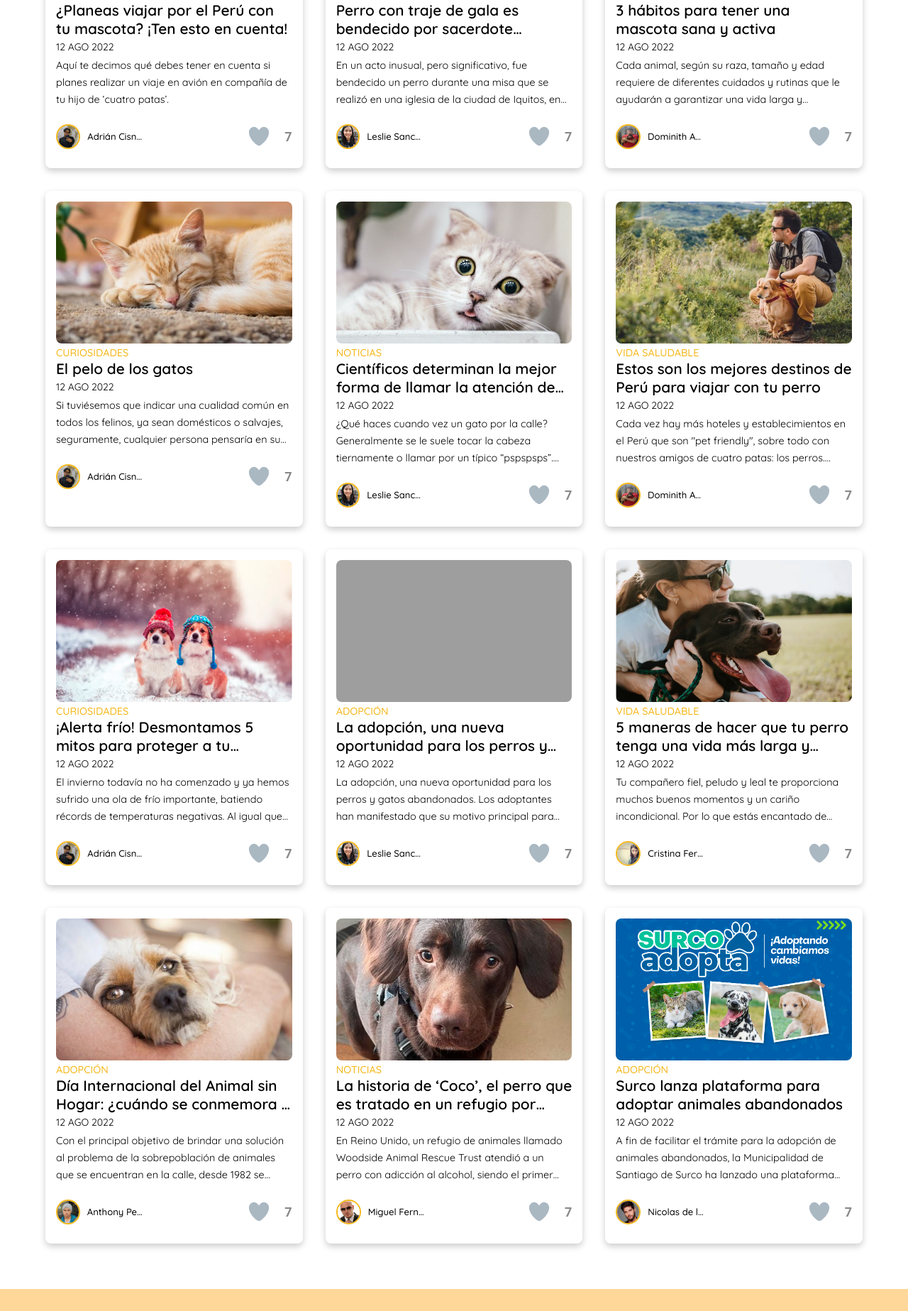
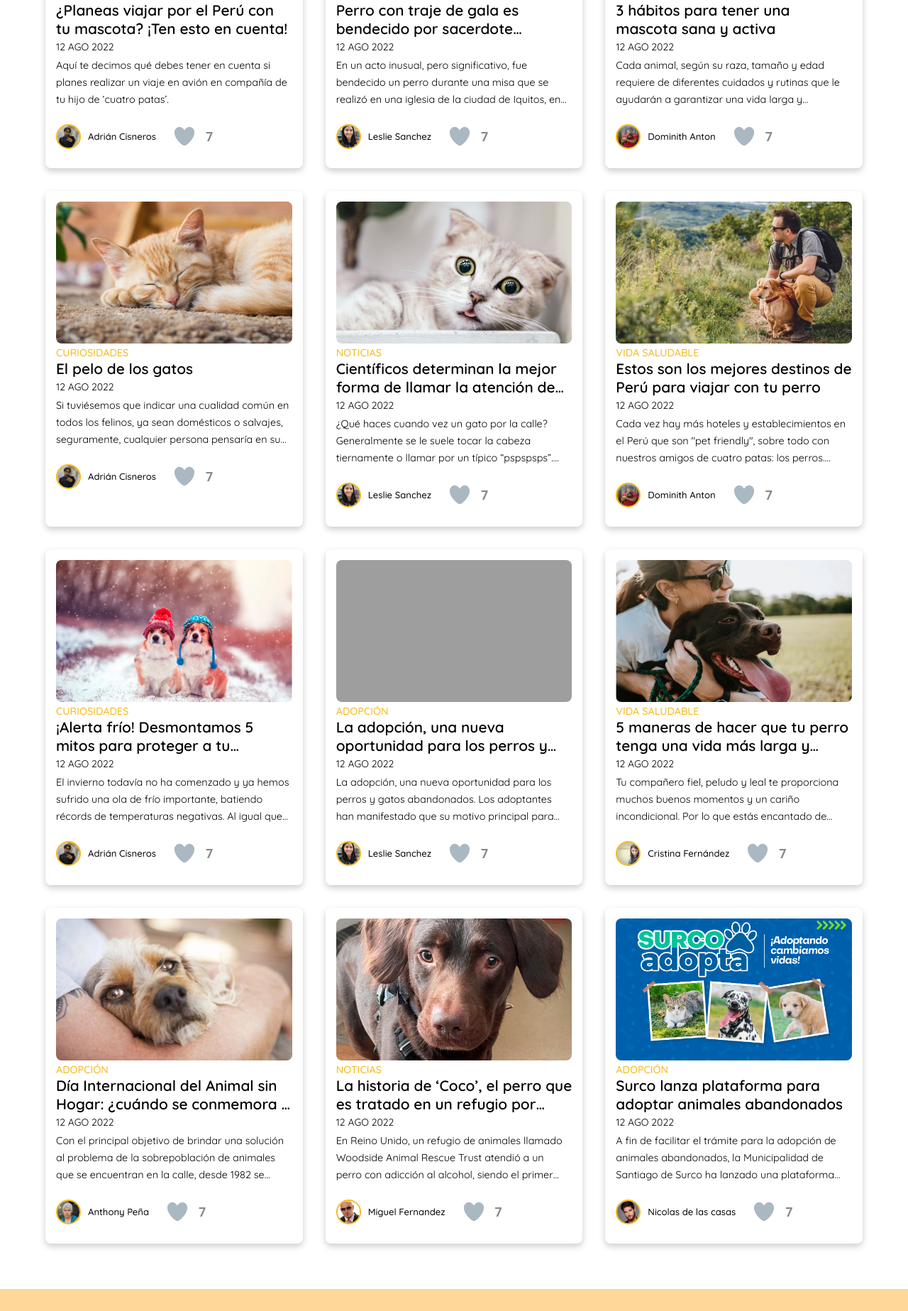
Before and after one commit to LeslieSanz/HappyPets-ProyectoWeb, a PHP site: page /html/blog.html in a window 1280 px wide. Shown: the part 1078-2925 px from the top of the page at 71% size. Run offline with PHP 8.4, Linux system fonts and the light colour scheme; some libraries are stand-ins or nearby versions; grey boxes are pictures that could not be loaded.

Commit message:
resolviendo conflicto

```diff
--- a/css/styleblog.css
+++ b/css/styleblog.css
@@ -246,7 +246,6 @@
   align-items: center;
   justify-content: center;
   transition: all 100ms ease;
-  margin-left: 120px;
 }
 
 .boton-like .heart-bg:hover {
@@ -263,8 +262,7 @@
   font-family: "Roboto", sans-serif;
   color: #888;
   font-weight: 750;
-  margin-left: 6px;
-   ;
+
 }
 
 
```
